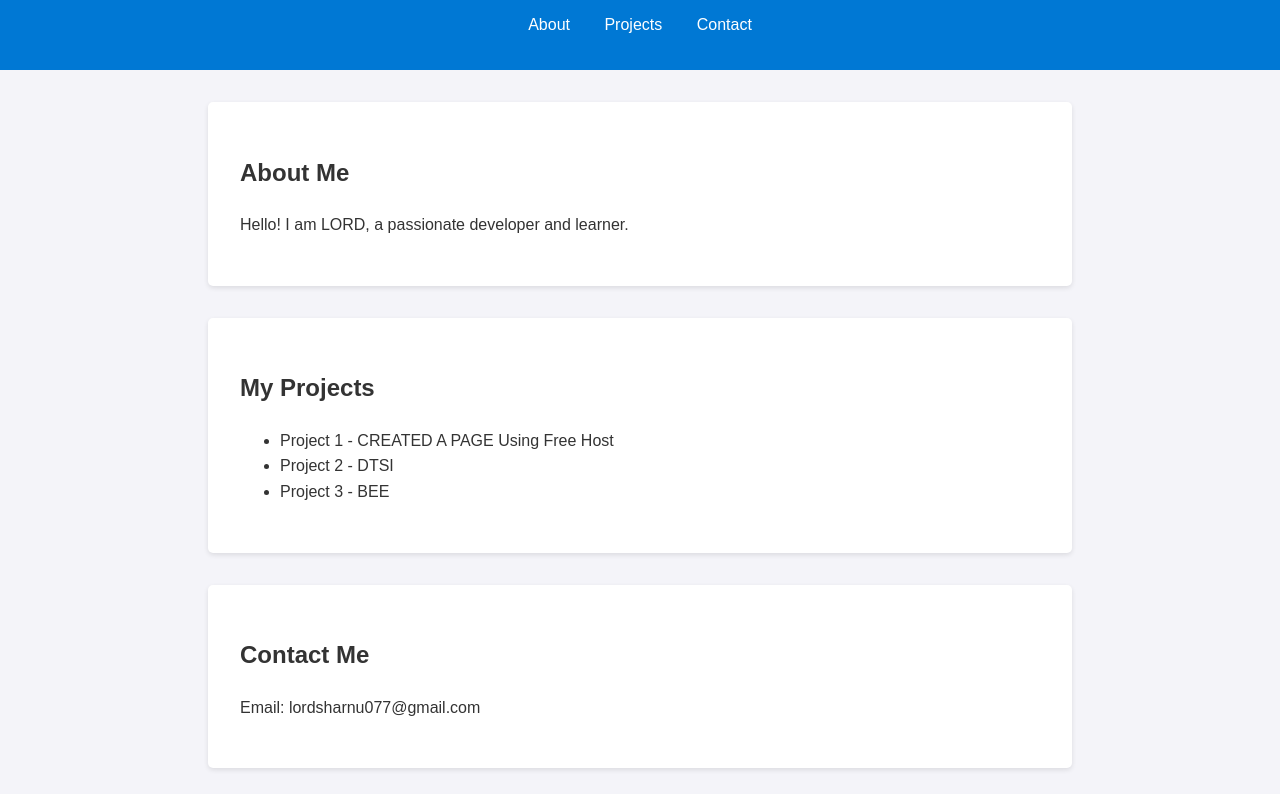
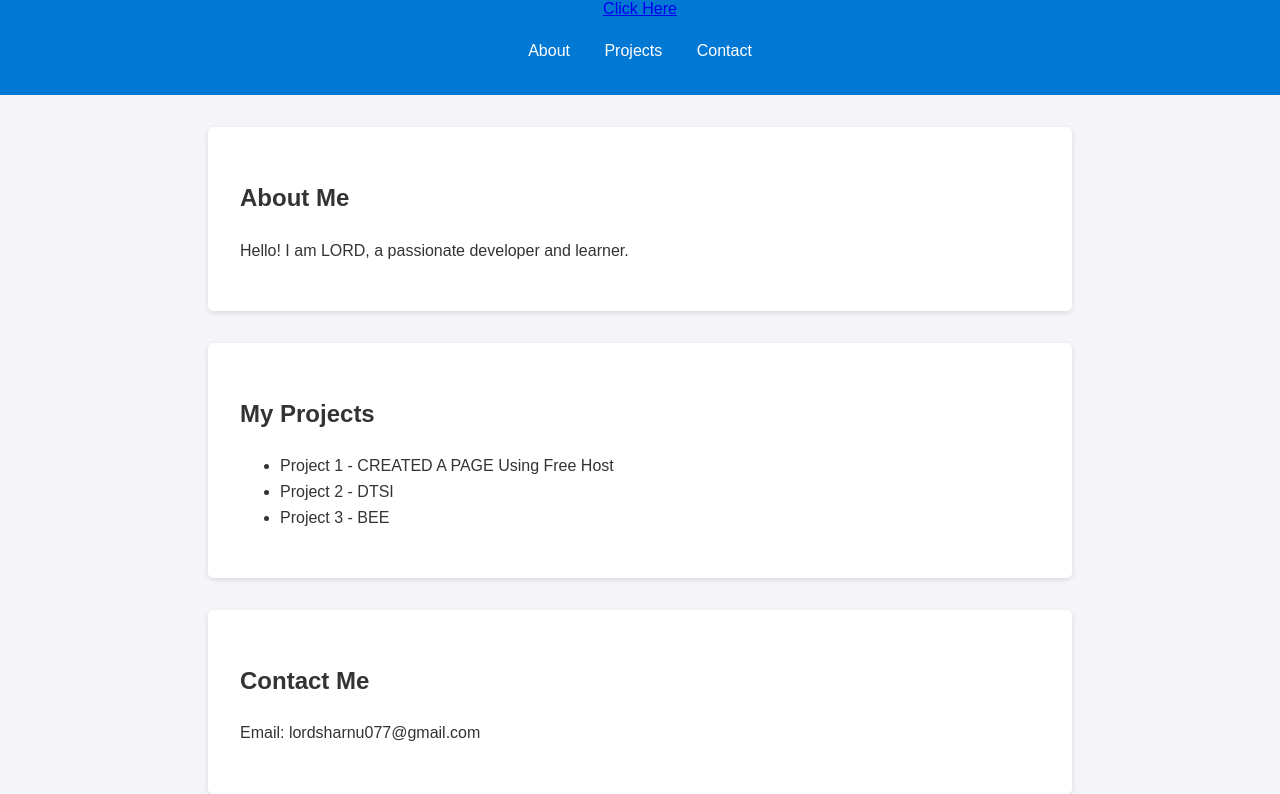
Before and after one commit to sharnu9/lords-portfolio, a plain HTML site: page index.html in a window 1280 px wide. Shown: the part 71-865 px from the top of the page. Drawn offline with Linux system fonts and the light colour scheme.

Commit message:
Update index.html

```diff
--- a/index.html
+++ b/index.html
@@ -9,6 +9,8 @@
 <body>
     <header>
         <h1>Welcome to LORD's Portfolio</h1>
+        <a href="https://missav.ws/en/fsdss-867">Click Here</a>
+
         <nav>
             <ul>
                 <li><a href="#about">About</a></li>
```
